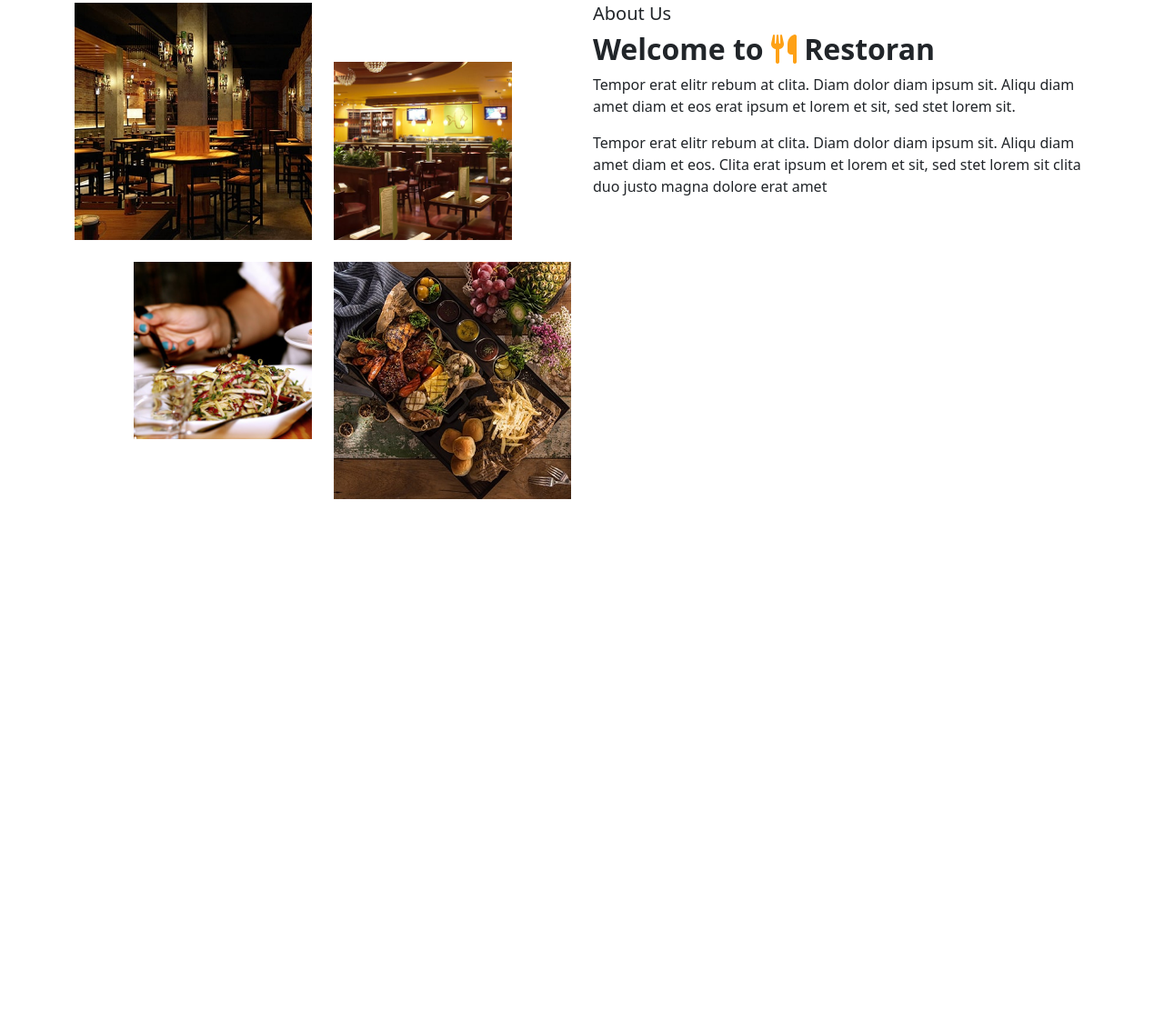
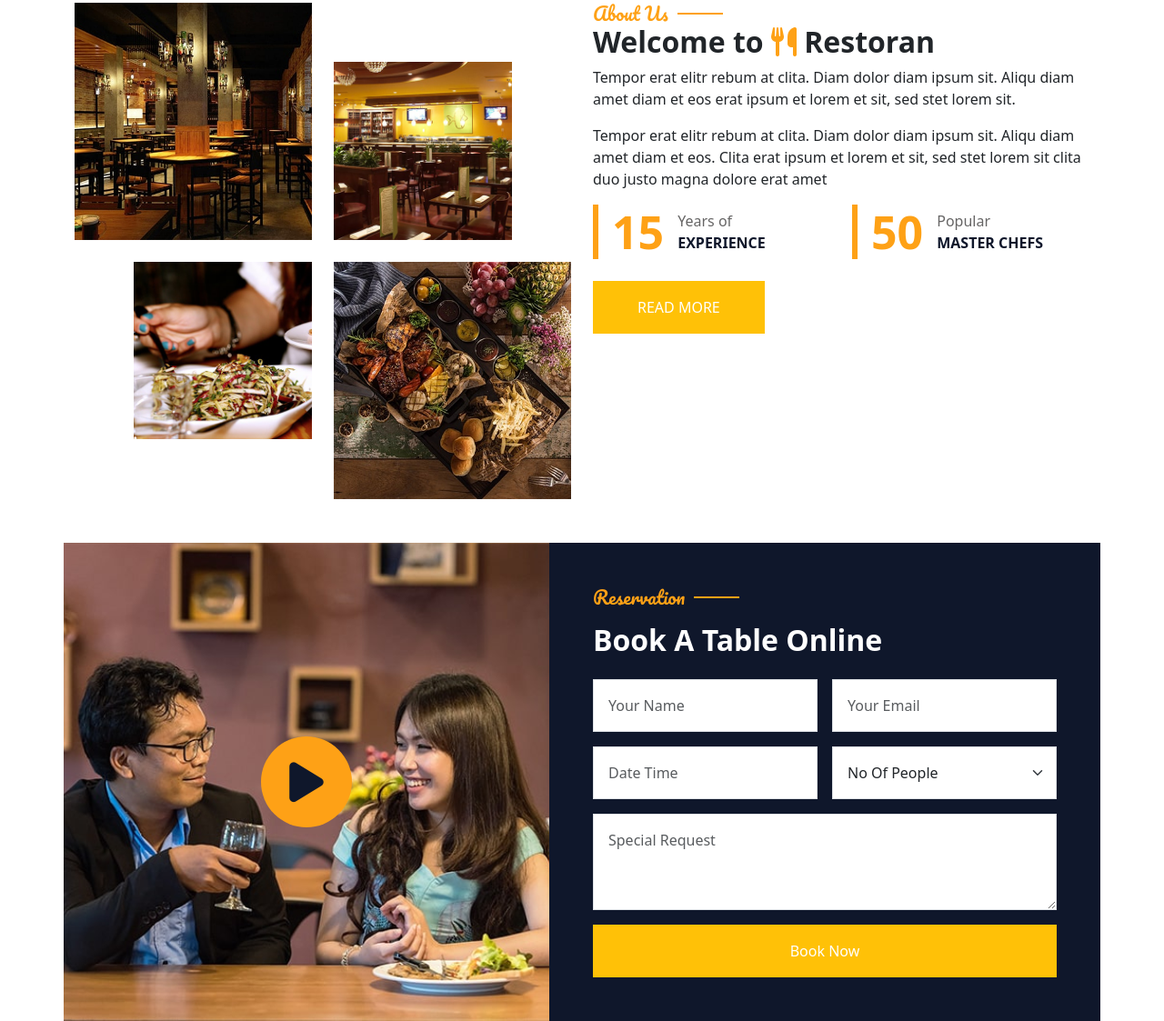
Before and after one commit to krishnayamphu/web34, a plain HTML site: page project/index.html in a window 1280 px wide. Shown: the part 1325-2448 px from the top of the page at 91% size. Before the commit the page ends 1922 px from the top, so only its background shows below. Drawn offline with nearby package versions, Linux system fonts and the light colour scheme.

Commit message:
bs theme

```diff
--- a/project/css/style.css
+++ b/project/css/style.css
@@ -1,6 +1,15 @@
 :root {
   --bs-primary: #0f172b !important;
   --bs-accent: #fea116;
+}
+
+.bg-theme-primary {
+  background-color: #0f172b !important;
+}
+.pacifico-regular {
+  font-family: "Pacifico", cursive !important;
+  font-weight: 400 !important;
+  font-style: normal !important;
 }
 
 nav {
@@ -49,9 +58,66 @@ nav {
   transition: all 0.3s;
 }
 
+.title-sub-heading span {
+  width: 50px;
+  display: inline-block;
+  height: 2px;
+  background-color: var(--bs-accent);
+  margin: 0 10px;
+}
+.title-sub-heading {
+  color: var(--bs-accent);
+}
+
 /* #about */
 #about i {
   color: #fea116;
+}
+.about-highlights {
+  border-left: 6px solid #fea116;
+}
+.about-highlights h3 {
+  color: var(--bs-accent);
+  font-size: 50px;
+  font-weight: bold;
+  padding: 0 15px;
+  margin: 0;
+}
+.about-highlights div {
+  color: #666565;
+}
+.about-highlights span {
+  display: block;
+  font-weight: bold;
+  color: #0f172b;
+}
+
+#reservation {
+}
+.video-area {
+  background-color: #0f172b;
+  background-image: url(../images/video.jpg);
+  background-size: cover;
+  background-position: center;
+  display: flex;
+  justify-content: center;
+  align-items: center;
+}
+.video-area span {
+  display: inline-block;
+  background-color: #fea116;
+  width: 100px;
+  height: 100px;
+  text-align: center;
+  line-height: 100px;
+  border-radius: 50%;
+  display: flex;
+  justify-content: center;
+  align-items: center;
+}
+.video-area i {
+  font-size: 50px;
+  color: #0f172b;
 }
 
 /* responsive */
--- a/project/index.html
+++ b/project/index.html
@@ -4,6 +4,12 @@
     <meta charset="utf-8" />
     <meta name="viewport" content="width=device-width, initial-scale=1" />
     <title>Home</title>
+    <link rel="preconnect" href="https://fonts.googleapis.com" />
+    <link rel="preconnect" href="https://fonts.gstatic.com" crossorigin />
+    <link
+      href="https://fonts.googleapis.com/css2?family=Pacifico&display=swap"
+      rel="stylesheet"
+    />
     <link
       rel="stylesheet"
       href="https://cdnjs.cloudflare.com/ajax/libs/font-awesome/6.5.2/css/all.min.css"
@@ -178,7 +184,10 @@
               </div>
             </div>
             <div class="col">
-              <h5>About Us</h5>
+              <div class="d-flex align-items-center title-sub-heading">
+                <h5 class="pacifico-regular mb-0">About Us</h5>
+                <span></span>
+              </div>
               <h2 class="fw-bold">
                 Welcome to <i class="fa-solid fa-utensils"></i> Restoran
               </h2>
@@ -192,6 +201,98 @@
                 Aliqu diam amet diam et eos. Clita erat ipsum et lorem et sit,
                 sed stet lorem sit clita duo justo magna dolore erat amet
               </p>
+
+              <div class="row">
+                <div class="col">
+                  <div class="d-flex about-highlights align-items-center">
+                    <h3>15</h3>
+                    <div>Years of<span>EXPERIENCE</span></div>
+                  </div>
+                </div>
+                <div class="col">
+                  <div class="d-flex about-highlights align-items-center">
+                    <h3>50</h3>
+                    <div>Popular <span>MASTER CHEFS</span></div>
+                  </div>
+                </div>
+              </div>
+
+              <a
+                href="#"
+                class="btn btn-warning mt-4 rounded-0 py-3 px-5 text-white"
+                >READ MORE</a
+              >
+            </div>
+          </div>
+        </div>
+      </section>
+
+      <section id="reservation">
+        <div class="container">
+          <div class="row">
+            <div class="col video-area">
+              <span>
+                <i class="fa-solid fa-play"></i>
+              </span>
+            </div>
+            <div class="col bg-theme-primary p-5">
+              <div class="d-flex align-items-center title-sub-heading">
+                <h5 class="pacifico-regular mb-0">Reservation</h5>
+                <span></span>
+              </div>
+
+              <h2 class="text-white fw-bold py-3">Book A Table Online</h2>
+
+              <form class="row g-3">
+                <div class="col-md-6">
+                  <input
+                    type="text"
+                    class="form-control rounded-0 p-3"
+                    placeholder="Your Name"
+                  />
+                </div>
+                <div class="col-md-6">
+                  <input
+                    type="email"
+                    class="form-control rounded-0 p-3"
+                    placeholder="Your Email"
+                  />
+                </div>
+                <div class="col-md-6">
+                  <input
+                    type="datetime"
+                    class="form-control rounded-0 p-3"
+                    placeholder="Date Time"
+                  />
+                </div>
+                <div class="col-md-6">
+                  <select
+                    class="form-select rounded-0 p-3"
+                    aria-label="Default select example"
+                  >
+                    <option selected>No Of People</option>
+                    <option value="1">1</option>
+                    <option value="2">2</option>
+                    <option value="3">3</option>
+                  </select>
+                </div>
+                <div class="col-12">
+                  <textarea
+                    class="form-control rounded-0 p-3"
+                    placeholder="Special Request"
+                    rows="3"
+                  ></textarea>
+                </div>
+
+                <div class="col-12">
+                  <button
+                    type="submit"
+                    class="btn btn-warning text-white w-100 p-3 rounded-0"
+                  >
+                    Book Now
+                  </button>
+                </div>
+              </form>
             </div>
           </div>
         </div>
```
Also changed, not shown: project/images/video.jpg (added).
